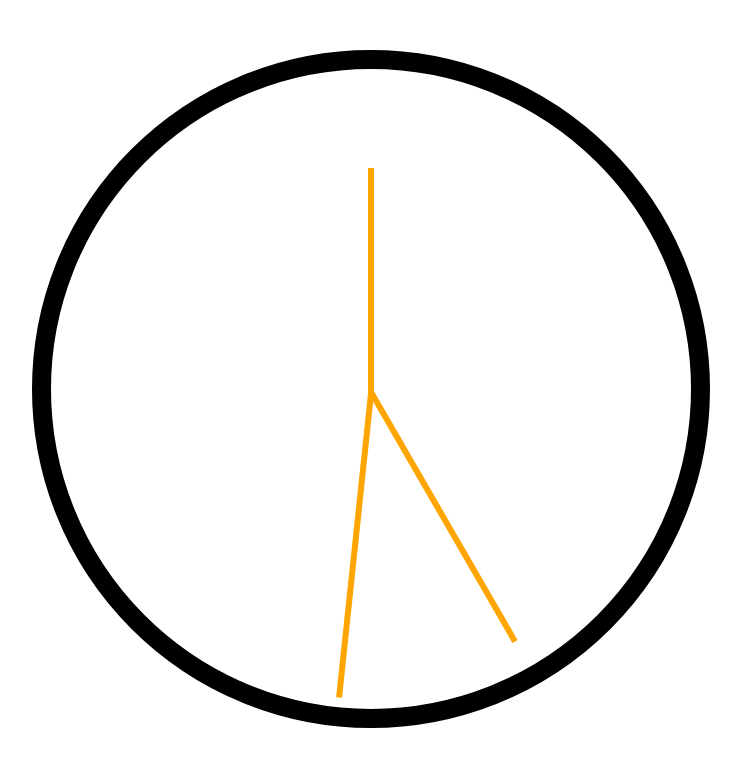
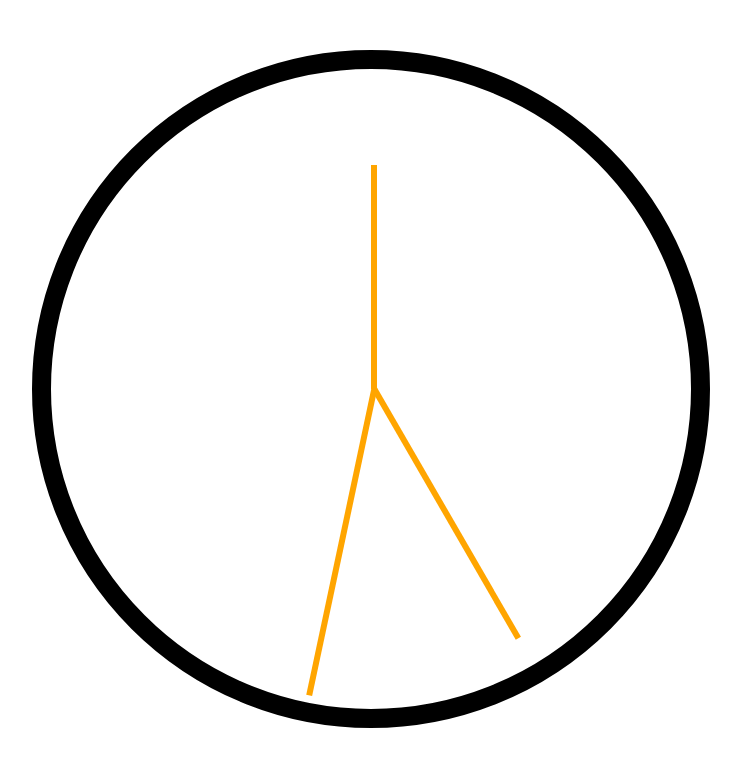
Before and after one commit to Spartans-2018/week6, a website built with webpack: page js30in30/src/index.html in a window 1280 px wide. Shown: the whole page, without its empty margins (269-1010 px from the left). Built offline with nearby package versions, Linux system fonts and the light colour scheme.

Commit message:
Eliminated the hand reset every minute

```diff
--- a/js30in30/src/js/start.js
+++ b/js30in30/src/js/start.js
@@ -1,27 +1,53 @@
+
+initTime();
+setInterval(secondsTickHandler, 1000);
+
+function getIncrementalDegreeMovement(scale) {
+    return 360 / scale;
+}
+
+let secondsDegrees = 0;
+let minutesDegrees = 0;
+let hoursDegrees = 0;
+
+function initTime() {
+    const date = new Date();
+
+    secondsDegrees = date.getSeconds() * getIncrementalDegreeMovement(60);
+    minutesDegrees = date.getMinutes() * getIncrementalDegreeMovement(60);
+    hoursDegrees = date.getHours() * getIncrementalDegreeMovement(12);
+
+    document.querySelector('.second-hand')
+        .style.transform = `rotate(${secondsDegrees}deg)`;
+    document.querySelector('.minute-hand')
+        .style.transform = `rotate(${minutesDegrees}deg)`;
+    document.querySelector('.hour-hand')
+        .style.transform = `rotate(${hoursDegrees}deg)`;
+}
 
 
-setInterval(secondsTickHandler, 1000);
+function secondsTickHandler() {
+    if (secondsDegrees == 0) {
+        initTime();
+    }
 
-/**
- * Scales a number to a rotation degree based on the scale provided.
- *
- * @param {*} seconds
- * @param {*} scale
- */
-function convertToRotateDegrees(seconds, scale) {
-    return (seconds / scale * 360);
+    const date = new Date();
+
+    secondsDegrees += getIncrementalDegreeMovement(60);
+    moveElement('.second-hand', secondsDegrees);
+
+    if(date.getSeconds() == 0) {
+        minutesDegrees += getIncrementalDegreeMovement(60);
+        moveElement('.minute-hand', minutesDegrees);
+    }
+
+    if(date.getMinutes() == 0) {
+        hoursDegrees += getIncrementalDegreeMovement(12);
+        moveElement('.hour-hand', hoursDegrees);
+    }
 }
 
-function secondsTickHandler() {
-    const date = new Date();
-
-    rotateElement(date.getSeconds(), 60, '.second-hand');
-    rotateElement(date.getMinutes(), 60, ".minute-hand");
-    rotateElement(date.getHours(), 12, ".hour-hand");
+function moveElement(elementCSSSelector, rotationDegrees) {
+    document.querySelector(elementCSSSelector)
+        .style.transform = `rotate(${rotationDegrees}deg)`;
 }
-
-function rotateElement(timeSegment, rotationScale, elementCSSSelector) {
-    const degrees = convertToRotateDegrees(timeSegment, rotationScale);
-    document.querySelector(elementCSSSelector)
-        .style.transform = `rotate(${degrees + 90}deg)`;
-}
--- a/js30in30/src/styles/clock.css
+++ b/js30in30/src/styles/clock.css
@@ -19,24 +19,23 @@ body {
 }
 
 .hand {
-    width: 48%;
-    left: 2%;
-    height: 6px;
+    width: 1%;
+    left: 50%;
+    height: 49%;
+    top: 1%;
     background: orange;
     position: absolute;
-    top: 50%;
-    transform-origin: 100%;
-    transform: rotate(90deg);
+    transform-origin: bottom center;
     transition: all 0.05s;
     transition-timing-function: cubic-bezier(0.1, 2.7, 0.58, 1);
 }
 
 .hour-hand {
-    width: 35%;
-    left: 15%;
+    height: 35%;
+    top: 15%;
 }
 
 .minute-hand {
-    width: 45%;
-    left: 5%
+    height: 45%;
+    top: 5%
 }
```
